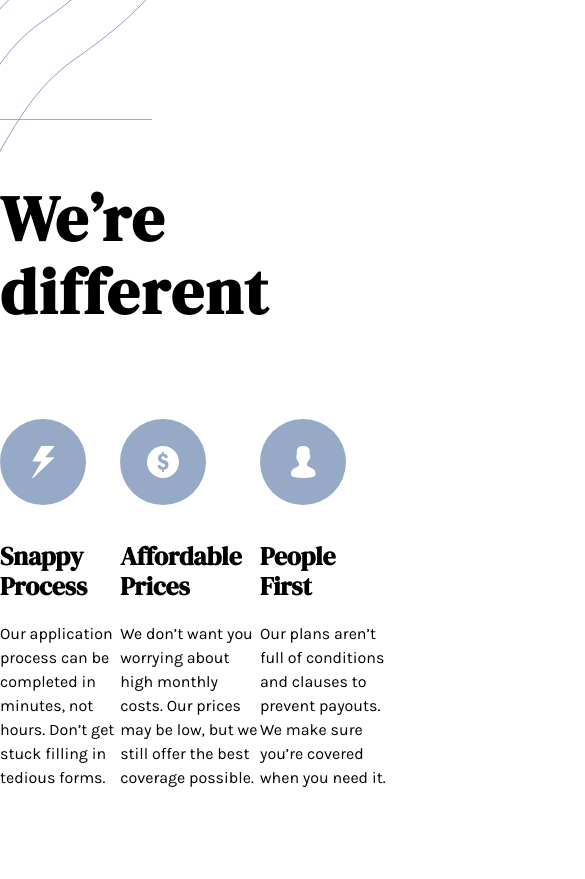
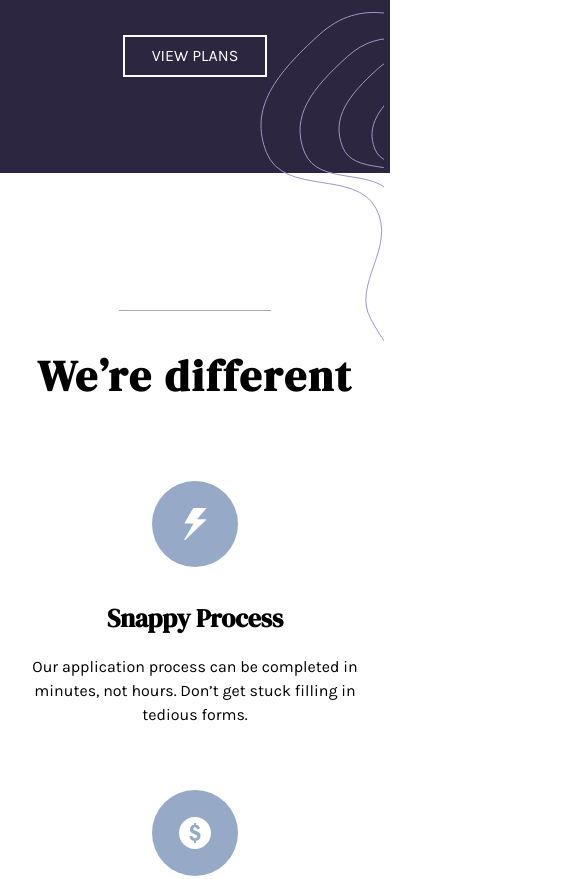
Before and after one commit to JuliaShybunka/insure-landing-page-master, a website: page index.html in a window 390 px wide. Shown: the part 860-1739 px from the top of the page, 585 px wide, since content can reach past the window. Drawn offline with Linux system fonts and the light colour scheme.

Commit message:
Update content section

```diff
--- a/public/scss/_media.scss
+++ b/public/scss/_media.scss
@@ -1,4 +1,4 @@
-@media (min-width: 650px) {
+@media (max-width: 650px) {
     .container {
         max-width: 378px;
     }
@@ -42,4 +42,23 @@
     .header-content__text {
         padding: 0 28px;
     }
+    .content {
+        padding: 137px 0 78px;
+        text-align: center;
+    }
+    .content-title {
+        font-size: 2.7rem;
+        padding: 41px 0 60px;
+        &::before {
+            left: 50%;
+            transform: translateX(-50%);
+        }
+    }
+    .content-row {
+        flex-direction: column;
+        align-items: center;
+    }
+    .content-item {
+        margin-bottom: 47px;
+    }
 }
```
Also changed, not shown: public/css/style.css.
